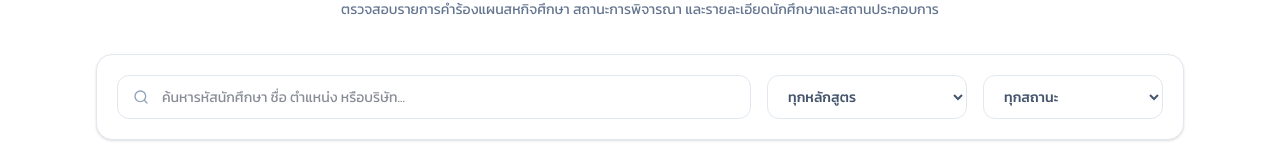
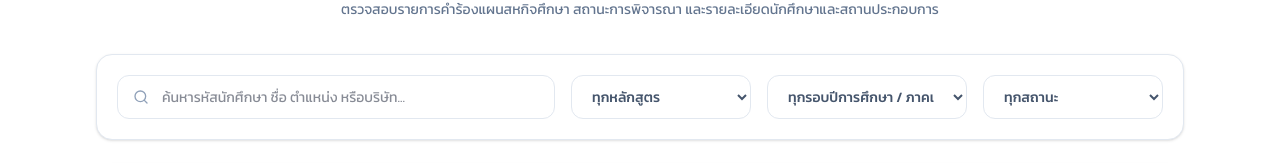
Before and after one commit to KaylahJin/CS361-Project, a React (Vite) app: page / in a window 1280 px wide. Both pictures are taken after a click on the button 759 px from the left and 32 px from the top of the page. Shown: the part 241-404 px from the top of the page. Built offline with nearby package versions, Linux system fonts and the light colour scheme; no server answers.

Commit message:
feat: added period filter (#55)

```diff
--- a/src/pages/CoopPlans.tsx
+++ b/src/pages/CoopPlans.tsx
@@ -1,4 +1,5 @@
 import { useEffect, useState } from 'react';
+
 import {
   ArrowLeft,
   Building2,
@@ -22,34 +23,6 @@ import type {
   CoopPlanQueryParams,
   CoopPlanStatus,
 } from '../types/coopPlan';
-
-import coopPlansData from '../data/coopPlansData.json';
-
-/* ============================================================
-   API timeout helper
-   ============================================================ */
-
-const fetchWithTimeout = async <T,>(
-  promise: Promise<T>,
-  timeoutMs: number
-): Promise<T> => {
-  let timeoutId: ReturnType<typeof setTimeout>;
-
-  const timeoutPromise = new Promise<never>((_, reject) => {
-    timeoutId = setTimeout(() => {
-      reject(new Error('Request timeout'));
-    }, timeoutMs);
-  });
-
-  try {
-    return await Promise.race([
-      promise,
-      timeoutPromise,
-    ]);
-  } finally {
-    clearTimeout(timeoutId!);
-  }
-};
 
 function StatusBadge({ status }: { status: CoopPlanStatus }) {
   const config = {
@@ -86,7 +59,11 @@ function StatusBadge({ status }: { status: CoopPlanStatus }) {
   );
 }
 
-function LoadingState({ text = 'กำลังโหลดข้อมูล...' }: { text?: string }) {
+function LoadingState({
+  text = 'กำลังโหลดข้อมูล...',
+}: {
+  text?: string;
+}) {
   return (
     <div className="flex min-h-[360px] items-center justify-center">
       <div className="flex flex-col items-center gap-3 text-slate-500">
@@ -389,17 +366,18 @@ function PlanDetail({
 
 function CoopPlans() {
   const [plans, setPlans] = useState<CoopPlan[]>([]);
-  const [selectedPlan, setSelectedPlan] = useState<CoopPlan | null>(
-    null,
-  );
+  const [selectedPlan, setSelectedPlan] =
+    useState<CoopPlan | null>(null);
 
   const [loading, setLoading] = useState(true);
   const [detailLoading, setDetailLoading] = useState(false);
   const [error, setError] = useState<string | null>(null);
 
   const [search, setSearch] = useState('');
-  const [status, setStatus] = useState<CoopPlanStatus | ''>('');
+  const [status, setStatus] =
+    useState<CoopPlanStatus | ''>('');
   const [curriculum, setCurriculum] = useState('');
+  const [periodId, setPeriodId] = useState('');
 
   const loadPlans = async () => {
     setLoading(true);
@@ -410,6 +388,7 @@ function CoopPlans() {
         search: search.trim() || undefined,
         status: status || undefined,
         curriculum: curriculum || undefined,
+        periodId: periodId || undefined,
       };
 
       const data = await getCoopPlans(params);
@@ -427,7 +406,7 @@ function CoopPlans() {
 
   useEffect(() => {
     loadPlans();
-  }, [search, status, curriculum]);
+  }, [search, status, curriculum, periodId]);
 
   const handleSelectPlan = async (planId: number) => {
     setDetailLoading(true);
@@ -481,7 +460,8 @@ function CoopPlans() {
 
       {/* Filters */}
       <section className="mb-6 rounded-2xl border border-slate-200 bg-white p-5 shadow-sm">
-        <div className="grid gap-4 md:grid-cols-[1fr_200px_180px]">
+        <div className="grid gap-4 md:grid-cols-[1fr_180px_200px_180px]">
+          {/* Search */}
           <div className="relative">
             <Search className="absolute left-4 top-1/2 h-4 w-4 -translate-y-1/2 text-slate-400" />
 
@@ -494,6 +474,7 @@ function CoopPlans() {
             />
           </div>
 
+          {/* Curriculum Filter */}
           <select
             value={curriculum}
             onChange={(e) => setCurriculum(e.target.value)}
@@ -504,10 +485,28 @@ function CoopPlans() {
             <option value="66">หลักสูตร 66</option>
           </select>
 
+          {/* Term Filter */}
+          <select
+            value={periodId}
+            onChange={(e) => setPeriodId(e.target.value)}
+            className="h-11 rounded-xl border border-slate-200 bg-white px-4 text-sm font-medium text-slate-600 outline-none focus:border-blue-400 focus:ring-2 focus:ring-blue-100"
+          >
+            <option value="">
+              ทุกรอบปีการศึกษา / ภาคเรียน
+            </option>
+
+            <option value="P2568-1">
+              ปีการศึกษา 2568 ภาคเรียนที่ 1
+            </option>
+          </select>
+
+          {/* Status Filter */}
           <select
             value={status}
             onChange={(e) =>
-              setStatus(e.target.value as CoopPlanStatus | '')
+              setStatus(
+                e.target.value as CoopPlanStatus | '',
+              )
             }
             className="h-11 rounded-xl border border-slate-200 bg-white px-4 text-sm font-medium text-slate-600 outline-none focus:border-blue-400 focus:ring-2 focus:ring-blue-100"
           >
@@ -577,7 +576,9 @@ function CoopPlans() {
                 {plans.map((plan) => (
                   <tr
                     key={plan.plan_id}
-                    onClick={() => handleSelectPlan(plan.plan_id)}
+                    onClick={() =>
+                      handleSelectPlan(plan.plan_id)
+                    }
                     className="cursor-pointer border-b border-slate-100 transition hover:bg-blue-50/40 last:border-0"
                   >
                     <td className="px-6 py-4">
```
